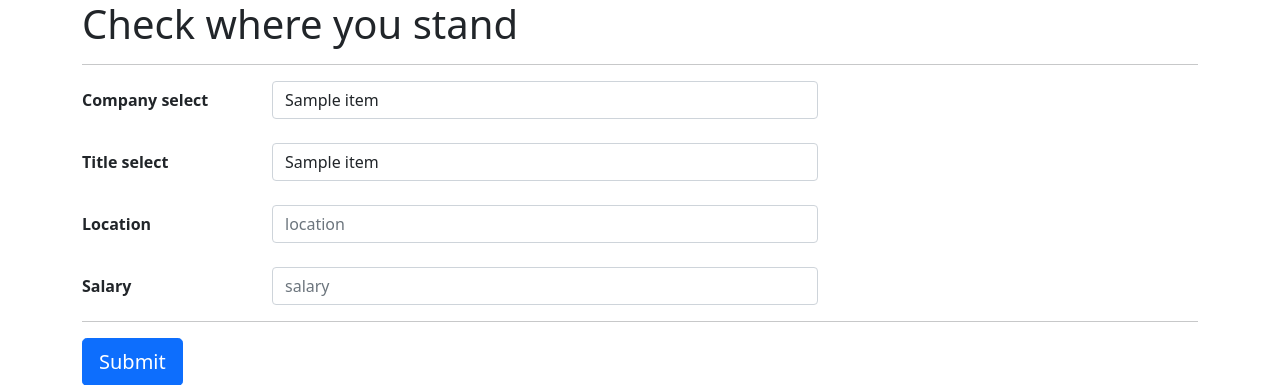
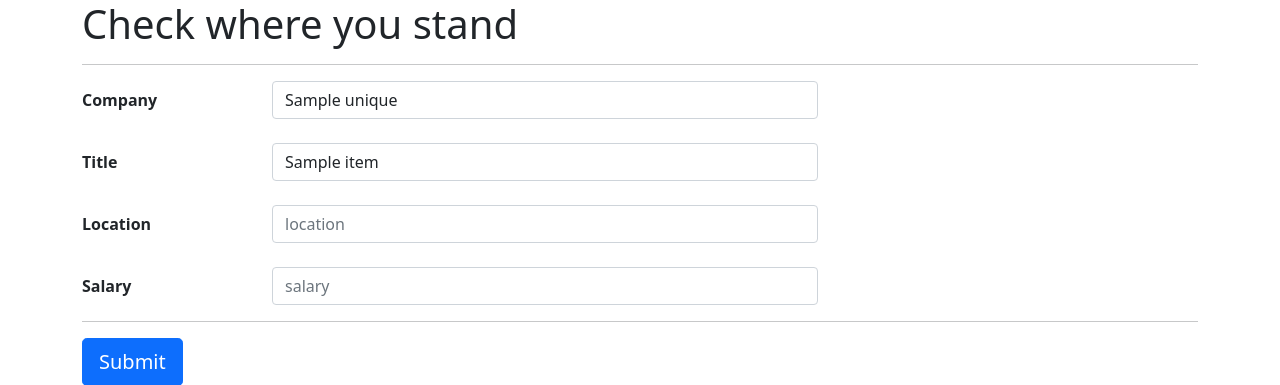
Before and after one commit to sanjayram97/salary_stats, a Flask app: template templates/index.html in a window 1280 px wide. Shown: the top 385 px of the page. Run offline with Flask 2, Linux system fonts and the light colour scheme; the template is opened without the code that fills it: most values are stand-ins (such as "Sample title", 1, 10 or a date in 2020).

Commit message:
small changes

```diff
--- a/app.py
+++ b/app.py
@@ -9,11 +9,13 @@ app = Flask(__name__)
 df, df_company_aggregates, df_job_title_aggregates = fetch_preprocess_data()
 companies = df['Company Name_preprocessed'].sort_values().unique().tolist()
 titles = df['Job Title_preprocessed'].sort_values().unique().tolist()
+comp_title_df = df[['Company Name_preprocessed', 'Job Title_preprocessed', 'Location']]
+
 print('completed data fetch and preprocess')
 
 @app.route('/', methods=['GET','POST'])
 def index():
-    return render_template('index.html', companies = companies, titles = titles)
+    return render_template('index.html', companies = companies, titles = titles, comp_title_df = comp_title_df)
 
 @app.route('/func', methods=['POST'])
 def func():
--- a/templates/index.html
+++ b/templates/index.html
@@ -8,10 +8,10 @@
 <form action="{{ url_for("func")}}" method="post">
 
     <div class="form-group row">
-        <label for="company" class="col-sm-2 col-form-label"><strong>Company select</strong></label>
+        <label for="company" class="col-sm-2 col-form-label"><strong>Company </strong></label>
         <div class="col-sm-6">
         <select class="form-control" id="company" name="company">
-            {% for item in companies %}
+            {% for item in comp_title_df['Company Name_preprocessed'].unique() %}
                 <option>{{item}}</option>
             {% endfor %}
         </select>
@@ -21,7 +21,7 @@
     <br>
 
     <div class="form-group row">
-        <label for="title" class="col-sm-2 col-form-label"><strong>Title select</strong></label>
+        <label for="title" class="col-sm-2 col-form-label"><strong>Title </strong></label>
         <div class="col-sm-6">
         <select class="form-control" id="title" name="title">
             {% for item in titles %}
```
